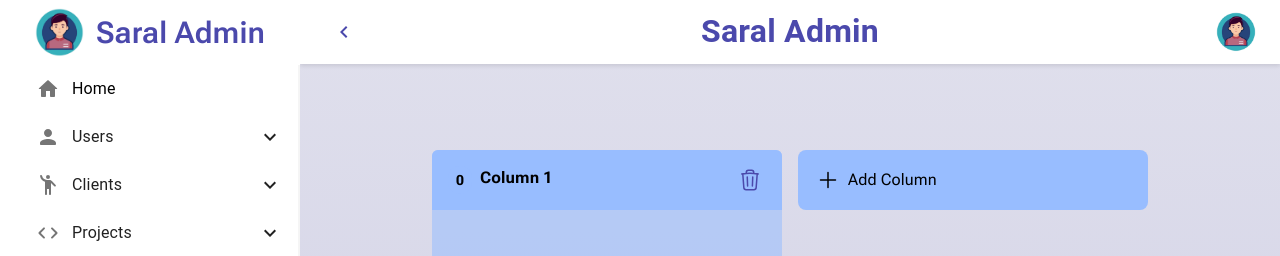
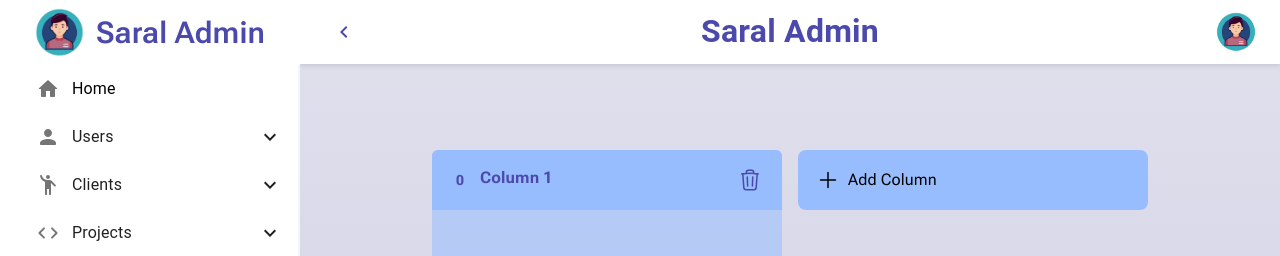
Before and after one commit to AryanAD/projectI, a React (Vite) app in the folder client/: page /tasks in a window 1280 px wide. Both pictures are taken after a click on the button "Add Column". Shown: the top 256 px of the page. Built offline with nearby package versions, Linux system fonts and the light colour scheme.

Commit message:
{ixed minor css on column containerr

```diff
--- a/client/src/pages/tasks/ColumnContainer.tsx
+++ b/client/src/pages/tasks/ColumnContainer.tsx
@@ -71,7 +71,7 @@
         onClick={() => setEditMode(true)}
         className="bg-mainBgColor text-md h-[60px] cursor-grab rounded-md rounded-b-none p-3 font-bold border-colBgColor border-4 flex items-center justify-between"
       >
-        <div className="flex gap-2">
+        <div className="flex gap-2 text-[#4B49AB]">
           <div className="flex items-center justify-center px-2 py-1 text-sm rounded-full bg-colBgColor">
             0
           </div>
--- a/client/src/pages/tasks/KanbanBoard.tsx
+++ b/client/src/pages/tasks/KanbanBoard.tsx
@@ -63,7 +63,7 @@
           </div>
           <button
             onClick={() => handleCreateColumn()}
-            className="h-[60px] w-[350px] min-w-[350px] p-4 border-2 rounded-lg cursor-pointer bg-mainBgColor border-colBgColor ring-rose-400 hover:ring-2 flex gap-2"
+            className="h-[60px] w-[350px] min-w-[350px] p-4 border-2 rounded-lg cursor-pointer bg-mainBgColor border-colBgColor ring-[#4B49AB] hover:ring-2 flex gap-2"
           >
             <AddIcon /> Add Column
           </button>
```
